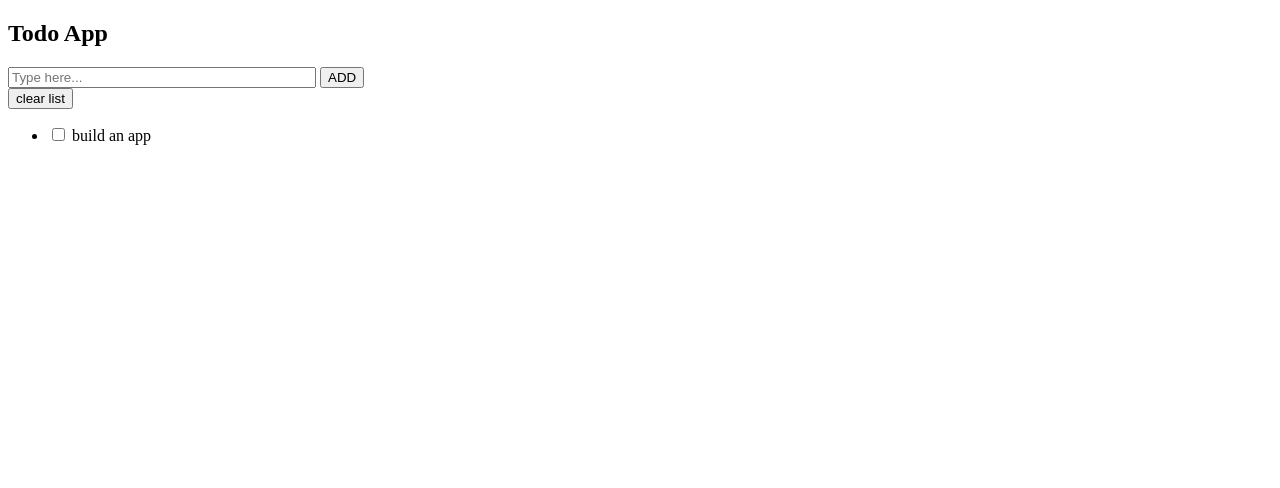
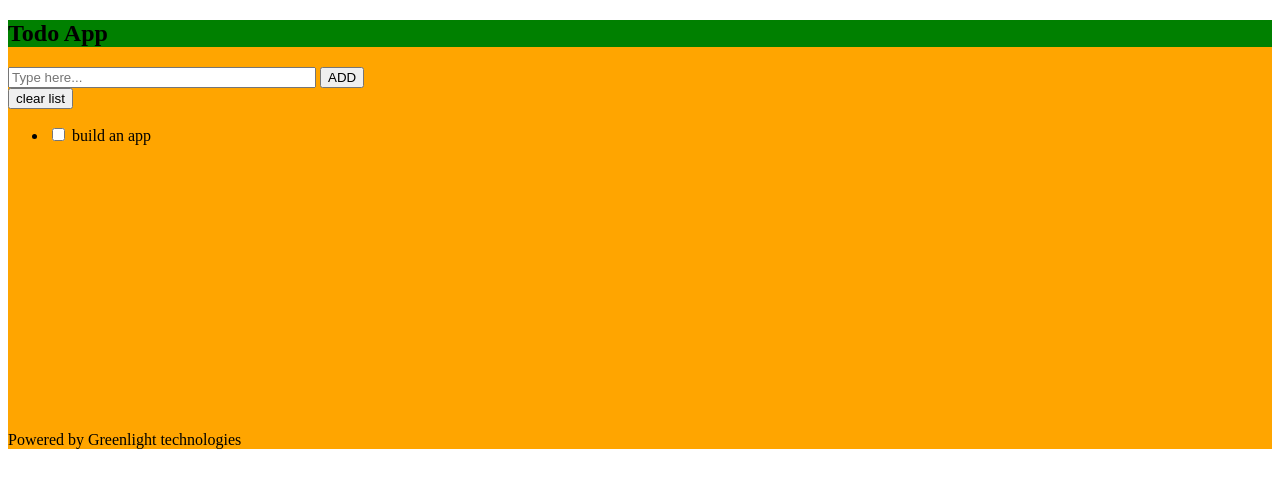
Before and after one commit to seungreeners/-A-to-do-list-app, a plain HTML site: page index.html in a window 1280 px wide. Drawn offline with Linux system fonts and the light colour scheme.

Commit message:
Add files via upload

```diff
--- a/index.html
+++ b/index.html
@@ -9,8 +9,20 @@
 	text-decoration: line-through;
 	color: red;
 }
+.footer{
+	margin: auto;
+}
+.container{
+	background-color: orange;
+	margin: auto;
+}
+.header{
+	background-color: green;
+	margin: auto;
+}
 </style>
 </head>
+<div class="container">
 <body>
 <div class="header">
 <h2>Todo App</h2>
@@ -26,6 +38,7 @@
 	<input type="checkbox" ng-model="todo.done" />
 	<span ng-class="{'done':todo.done}">build an app</span>
 	</li>
+</ul>
 </div>
 
 <script type="text/javascrpt" src="bower_components/angular/angular.min.js"></script>
@@ -50,10 +63,18 @@
 
 </script>
 
-<div>
+<div class="footer">
+<br>
+<br>
+<br>
+<br>
+<br>
+<br>
+<br><br><br><br><br><br><br><br><br>
 <footer>
-
+	Powered by Greenlight technologies
 </footer>
+</div>
 </div>
 </body>
 
```
